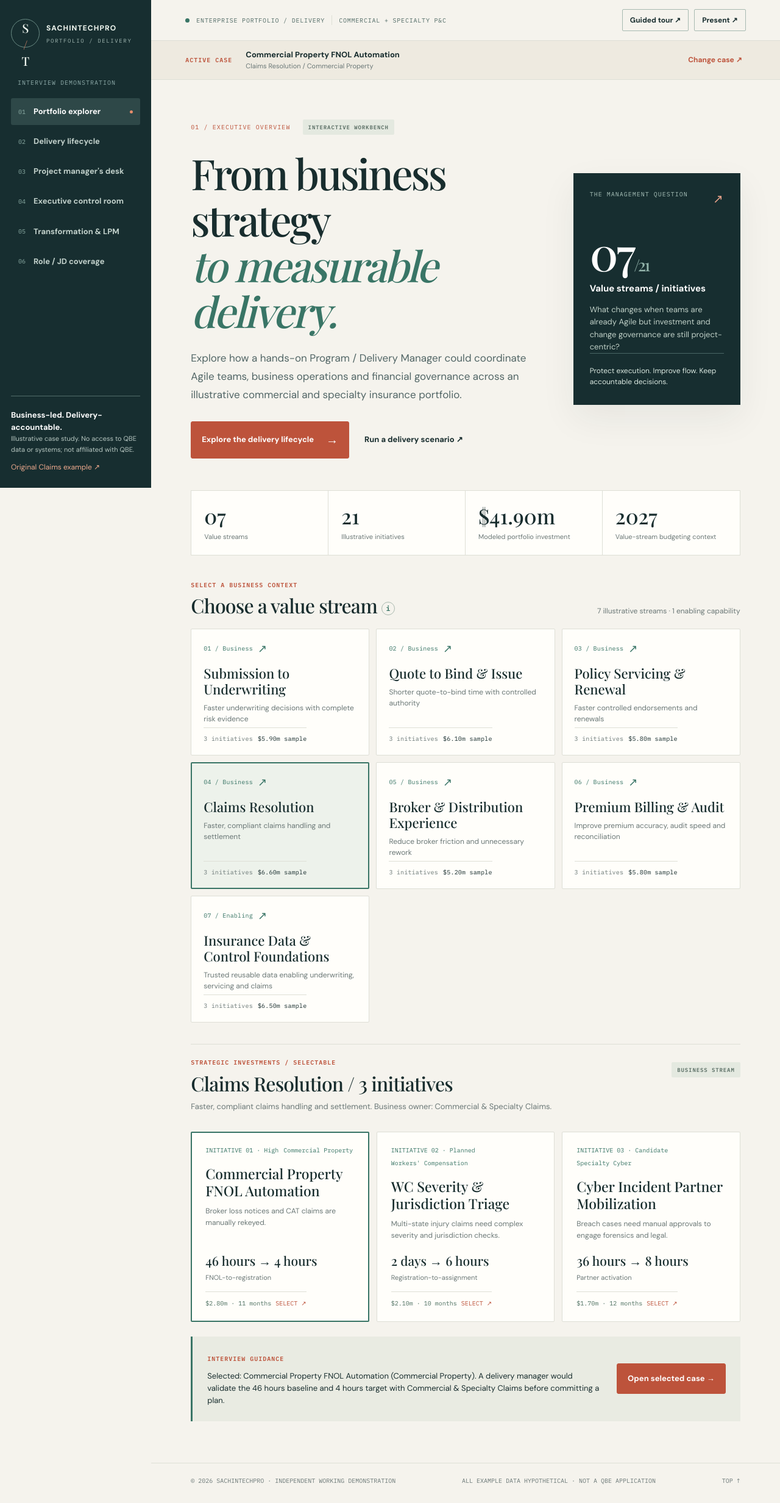
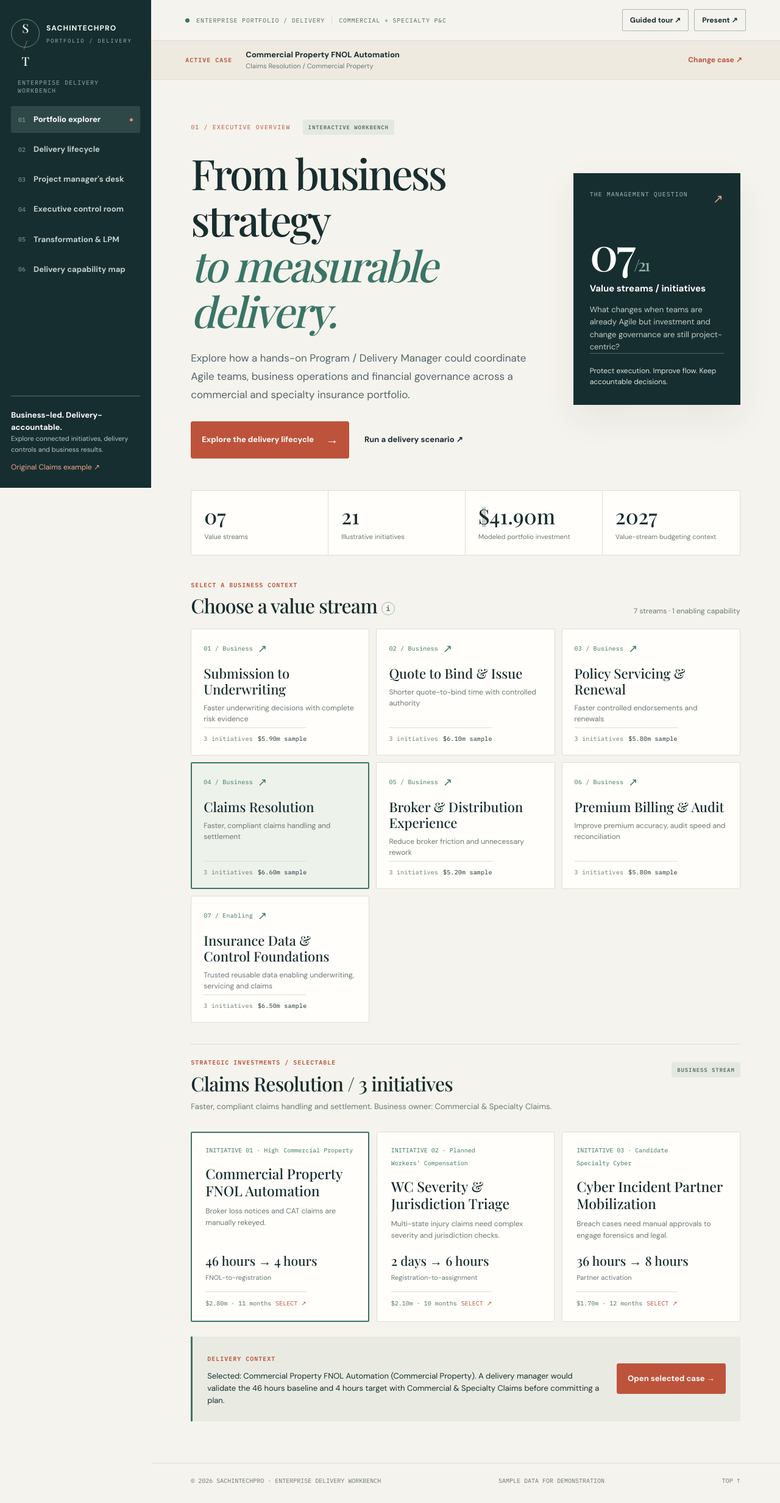
Before and after one commit to sachintechpro/Project-Program-Manager, a plain HTML site: page qbe-claims-briefing/index.html in a window 1280 px wide. Shown: the whole page at 61% size. Drawn offline with nearby package versions, Linux system fonts and the light colour scheme; a web font is replaced by a local one.

Commit message:
Generalize enterprise portfolio presentation terminology: index.html

```diff
--- a/qbe-claims-briefing/index.html
+++ b/qbe-claims-briefing/index.html
@@ -9,16 +9,16 @@
 <div class="shell">
 <aside class="sidebar">
  <a class="wordmark" href="#portfolio" data-route="portfolio" aria-label="Return to portfolio"><span class="monogram">S<span>/</span>T</span><span>SACHINTECHPRO<small>PORTFOLIO / DELIVERY</small></span></a>
- <div class="navlabel">INTERVIEW DEMONSTRATION</div>
+ <div class="navlabel">ENTERPRISE DELIVERY WORKBENCH</div>
  <nav class="navigation" aria-label="Workbench navigation">
  <a href="#portfolio" data-route="portfolio" aria-current="page"><span>01</span><b>Portfolio explorer</b></a>
  <a href="#journey" data-route="journey"><span>02</span><b>Delivery lifecycle</b></a>
  <a href="#desk" data-route="desk"><span>03</span><b>Project manager's desk</b></a>
  <a href="#control" data-route="control"><span>04</span><b>Executive control room</b></a>
  <a href="#governance" data-route="governance"><span>05</span><b>Transformation & LPM</b></a>
- <a href="#requirements" data-route="requirements"><span>06</span><b>Role / JD coverage</b></a>
+ <a href="#requirements" data-route="requirements"><span>06</span><b>Delivery capability map</b></a>
  </nav>
- <div class="side-footer"><div class="side-rule"></div><strong>Business-led. Delivery-accountable.</strong><p>Illustrative case study. No access to QBE data or systems; not affiliated with QBE.</p><a href="./claims.html#brief">Original Claims example ↗</a></div>
+ <div class="side-footer"><div class="side-rule"></div><strong>Business-led. Delivery-accountable.</strong><p>Explore connected initiatives, delivery controls and business results.</p><a href="./claims.html#brief">Original Claims example ↗</a></div>
 </aside>
 <div class="main-column">
 <header class="masthead"><div class="masthead-left"><span class="online-dot"></span><span>ENTERPRISE PORTFOLIO / DELIVERY</span><span class="masthead-separator"></span><span>COMMERCIAL + SPECIALTY P&amp;C</span></div><div class="masthead-right"><button class="link-control" id="startTour" type="button">Guided tour ↗</button><button class="link-control" id="present" type="button">Present ↗</button></div></header>
@@ -27,15 +27,15 @@
 <section id="portfolio" class="screen active" aria-labelledby="portfolioH">
  <div class="hero over-grid"><div><div class="section-eyebrow"><span>01 / EXECUTIVE OVERVIEW</span><span class="micro-tag">INTERACTIVE WORKBENCH</span></div>
   <h1 id="portfolioH">From business strategy<br><em>to measurable delivery.</em></h1>
-  <p class="lead">Explore how a hands-on Program / Delivery Manager could coordinate Agile teams, business operations and financial governance across an illustrative commercial and specialty insurance portfolio.</p>
+  <p class="lead">Explore how a hands-on Program / Delivery Manager could coordinate Agile teams, business operations and financial governance across a commercial and specialty insurance portfolio.</p>
   <div class="hero-actions"><button class="primary" data-jump="journey" type="button">Explore the delivery lifecycle <span>→</span></button><button class="plain-button" data-jump="control" type="button">Run a delivery scenario ↗</button></div>
  </div><div class="dark-feature"><div class="feature-top">THE MANAGEMENT QUESTION <span>↗</span></div><div class="big-num">07<span>/21</span></div><strong>Value streams / initiatives</strong><p>What changes when teams are already Agile but investment and change governance are still project-centric?</p><div class="feature-bottom">Protect execution. Improve flow. Keep accountable decisions.</div></div></div>
  <div class="micro-stats" id="portfolioStats"></div>
- <div class="panel-heading"><div><div class="overline">SELECT A BUSINESS CONTEXT</div><h2>Choose a value stream <button class="help" data-tip="lpm" aria-label="Explain value streams and Lean Portfolio Management">i</button></h2></div><span class="panel-note">7 illustrative streams · 1 enabling capability</span></div>
+ <div class="panel-heading"><div><div class="overline">SELECT A BUSINESS CONTEXT</div><h2>Choose a value stream <button class="help" data-tip="lpm" aria-label="Explain value streams and Lean Portfolio Management">i</button></h2></div><span class="panel-note">7 streams · 1 enabling capability</span></div>
  <div class="streams" id="streamCards" aria-label="Select a value stream"></div>
  <div class="initiative-head"><div><div class="overline">STRATEGIC INVESTMENTS / SELECTABLE</div><h2 id="initiativeHeading">Initiatives</h2><p id="streamDescription"></p></div><span class="micro-tag" id="streamType">BUSINESS VALUE STREAM</span></div>
  <div class="initiative-cards" id="initiativeCards" aria-label="Select an initiative"></div>
- <div class="focus-banner"><div><span class="overline">INTERVIEW GUIDANCE</span><p id="selectionInsight">Choose an initiative. Each selection drives the complete lifecycle, roles, schedule, risks, finances and benefits.</p></div><button class="primary" data-jump="journey" type="button">Open selected case →</button></div>
+ <div class="focus-banner"><div><span class="overline">DELIVERY CONTEXT</span><p id="selectionInsight">Choose an initiative. Each selection drives the complete lifecycle, roles, schedule, risks, finances and benefits.</p></div><button class="primary" data-jump="journey" type="button">Open selected case →</button></div>
 </section>
 
 <section id="journey" class="screen" aria-labelledby="journeyH">
@@ -77,7 +77,7 @@
  </div>
  <div class="executive-panel"><div class="status-top"><div><span class="overline">SIMULATED STATUS / EXECUTIVE VIEW</span><h3 id="execTitle">Commercial Property FNOL Automation</h3></div><span class="status-pill" id="rag">AMBER</span></div>
  <div class="exec-kpis"><div><small>SCHEDULE FORECAST</small><strong id="forecastMonths">11.2</strong><span id="forecastBasis">Months vs. baseline</span></div><div><small>ESTIMATE AT COMPLETION <button class="help" data-tip="eac" aria-label="EAC definition">i</button></small><strong id="forecastEac">$3.00m</strong><span id="budgetBasis">Against modeled budget</span></div><div><small>COST VARIANCE</small><strong id="forecastVariance">+$0.00m</strong><span>Forecast − baseline</span></div><div><small>PILOT RELEASE GATE</small><strong id="readiness">HOLD</strong><span>QA / operations / third party</span></div></div>
- <div class="decision-banner"><span>DECISION REQUIRED</span><p id="recommendation"></p></div><p class="sim-note">Deterministic training illustration only. No QBE data, live finance, actual project status or validated ROI.</p>
+ <div class="decision-banner"><span>DECISION REQUIRED</span><p id="recommendation"></p></div><p class="sim-note">Model forecasts respond to schedule, resource and release-readiness inputs.</p>
  </div></div>
  <div class="three-panels">
   <div class="paper"><div class="overline">WEEKLY REPORT</div><h3>Delivery & risk</h3><p id="weeklyReport"></p><small>Inputs: product / Agile leads, tech lead, QA, vendors.</small></div>
@@ -89,7 +89,7 @@
 
 <section id="governance" class="screen" aria-labelledby="governanceH">
  <div class="heading-block"><span class="overline">05 / LEAN PORTFOLIO MANAGEMENT & ADOPTION</span><h1 id="governanceH">Transform how we decide.<br><em>Keep how we deliver.</em></h1><p class="lead">Most delivery teams may already use Agile while the change portfolio still manages fixed projects. This playbook focuses on the integration between the two, not prescribing a company-wide transformation from one PM role.</p></div>
- <div class="comparison"><div><span class="overline">ILLUSTRATIVE CURRENT APPROACH</span><h3>Waterfall-style change portfolio</h3><p>Individual project proposals, fixed scope/budget commitments, annualized approval gates and reporting against original project milestones—even where execution teams run sprints.</p></div><div><span class="overline">ILLUSTRATIVE TARGET APPROACH</span><h3>Value-stream-oriented portfolio</h3><p>Strategic outcomes and bounded funding, capacity-aware initiative priority, incremental release evidence, quarterly investment review and benefits validation, with continued financial and risk governance.</p></div></div>
+ <div class="comparison"><div><span class="overline">PROJECT-CENTRIC GOVERNANCE</span><h3>Waterfall-style change portfolio</h3><p>Individual project proposals, fixed scope/budget commitments, annualized approval gates and reporting against original project milestones—even where execution teams run sprints.</p></div><div><span class="overline">VALUE-STREAM GOVERNANCE</span><h3>Value-stream-oriented portfolio</h3><p>Strategic outcomes and bounded funding, capacity-aware initiative priority, incremental release evidence, quarterly investment review and benefits validation, with continued financial and risk governance.</p></div></div>
  <div class="panel-heading"><div><div class="overline">PORTFOLIO ADOPTION PLAYBOOK</div><h2>Practical transition controls</h2></div><button class="help" data-tip="lpm" aria-label="Lean portfolio management explanation">i</button></div>
  <div class="adoption-grid" id="adoptionGrid"></div>
  <div class="two-col"><div class="paper"><span class="overline">LEADERSHIP / PMO RESPONSIBILITIES</span><h3>Strategy and authority</h3><ul class="lined"><li>Define value streams and business outcome ownership</li><li>Approve funding guardrails, governance, prioritization approach</li><li>Establish transformation standards and portfolio review cadence</li><li>Resolve enterprise conflicts and authorize material changes</li></ul></div><div class="paper"><span class="overline">DELIVERY MANAGER RESPONSIBILITIES</span><h3>Make the operating model work</h3><ul class="lined"><li>Link initiative scope and backlog to measurable outcomes</li><li>Manage multi-team dependencies, schedule and financial forecast</li><li>Provide decision-quality evidence and unblock teams</li><li>Coach better cross-team ways of working and escalate exceptions</li></ul></div></div>
@@ -97,13 +97,13 @@
 </section>
 
 <section id="requirements" class="screen" aria-labelledby="requirementsH">
- <div class="heading-block"><span class="overline">06 / FORMAL JOB DESCRIPTION TRACEABILITY</span><h1 id="requirementsH">Every expectation.<br><em>Demonstrated, not asserted.</em></h1><p class="lead">The requirements below reflect the uploaded USA – Program Manager job description and hiring-manager intake notes. The workbench illustrates delivery practices; it is not proof of personal employment history, credentials or QBE internal process knowledge.</p></div>
- <div class="coverage-stats"><div><strong id="reqCount">—</strong><span>Requirements mapped</span></div><div><strong>4</strong><span>Requirement categories</span></div><div><strong>7</strong><span>QBE cultural elements</span></div></div>
+ <div class="heading-block"><span class="overline">06 / DELIVERY CAPABILITY MAP</span><h1 id="requirementsH">Enterprise delivery.<br><em>Capabilities in practice.</em></h1><p class="lead">This map connects enterprise program and project management capabilities with the corresponding workstreams, controls, decisions and delivery evidence throughout this application.</p></div>
+ <div class="coverage-stats"><div><strong id="reqCount">—</strong><span>Requirements mapped</span></div><div><strong>4</strong><span>Requirement categories</span></div><div><strong>7</strong><span>Operating principles</span></div></div>
  <div id="requirementGroups" class="requirement-groups"></div>
- <div class="paper"><span class="overline">IMPORTANT SCOPE / CREDIBILITY</span><h3>Evidence and interview boundaries</h3><p>Project, budget, staff and outcome figures are fictional. The actual role reports through QBE Transformation leadership, but actual operating practices, value-stream count and project budgets require discovery. Individual qualifications (seven years, bachelor's/equivalent, preferred PMP and multi-year programs) must be supported by a candidate's real resume—not this simulation. Ethical conduct and sound risk decisions are essential.</p><a href="./claims.html#brief" class="source-link">Open the original focused Claims case ↗</a></div>
+ <div class="paper"><span class="overline">PROFESSIONAL PRACTICE</span><h3>Standards and responsible delivery</h3><p>Effective delivery starts with verified baselines, empowered sponsors, credible estimates, defined decision rights and transparent financials. Business and technical leads retain specialist accountability while the delivery manager coordinates commitments, resolves barriers and measures outcomes.</p><a href="./claims.html#brief" class="source-link">Open the original focused Claims case ↗</a></div>
 </section>
 </main>
-<footer><span>© 2026 SACHINTECHPRO · INDEPENDENT WORKING DEMONSTRATION</span><span>ALL EXAMPLE DATA HYPOTHETICAL · NOT A QBE APPLICATION</span><a href="#portfolio" data-route="portfolio">TOP ↑</a></footer>
+<footer><span>© 2026 SACHINTECHPRO · ENTERPRISE DELIVERY WORKBENCH</span><span>SAMPLE DATA FOR DEMONSTRATION</span><a href="#portfolio" data-route="portfolio">TOP ↑</a></footer>
 </div></div>
 <dialog id="helpDialog" class="help-dialog"><div class="dialog-head"><span>CONTEXT NOTE</span><button type="button" id="closeHelp" aria-label="Close explanation">×</button></div><h3 id="helpTitle">Explanation</h3><p id="helpBody"></p><button class="secondary" id="helpDone" type="button">Got it</button></dialog>
 <div id="toast" role="status" aria-live="polite"></div>
```
